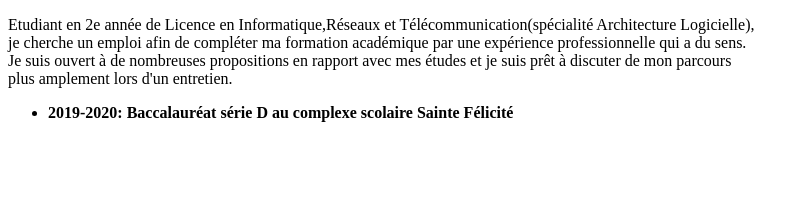
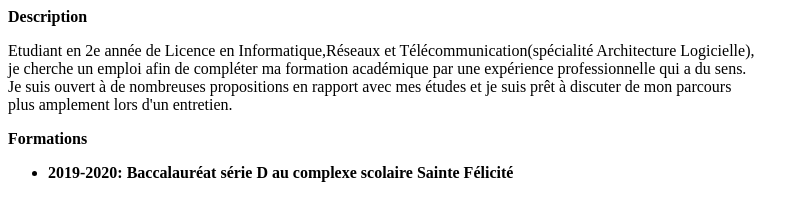
Before and after one commit to merveille18/git-mon-cv, a plain HTML site: page index.html in a window 1280 px wide. Shown: the whole page, without its empty margins (0-810 px from the left). Drawn offline with Linux system fonts and the light colour scheme.

Commit message:
ajout de quelques lignes

```diff
--- a/index.html
+++ b/index.html
@@ -10,6 +10,7 @@
 </head>
 <body>
     <header>
+        <b>Description</b>
         <p>
             Etudiant en 2e année de Licence en Informatique,Réseaux et Télécommunication(spécialité Architecture Logicielle),
             <br> je cherche un emploi afin de compléter ma formation académique par une expérience professionnelle qui a du sens.
@@ -19,9 +20,12 @@
     </header>
 
     <main>
+        <b>Formations</b>
         <ul>
             <li><b> 2019-2020: Baccalauréat série D au complexe scolaire Sainte Félicité</b></li>
         </ul>
     </main>
+
+
 </body>
 </html>
```
